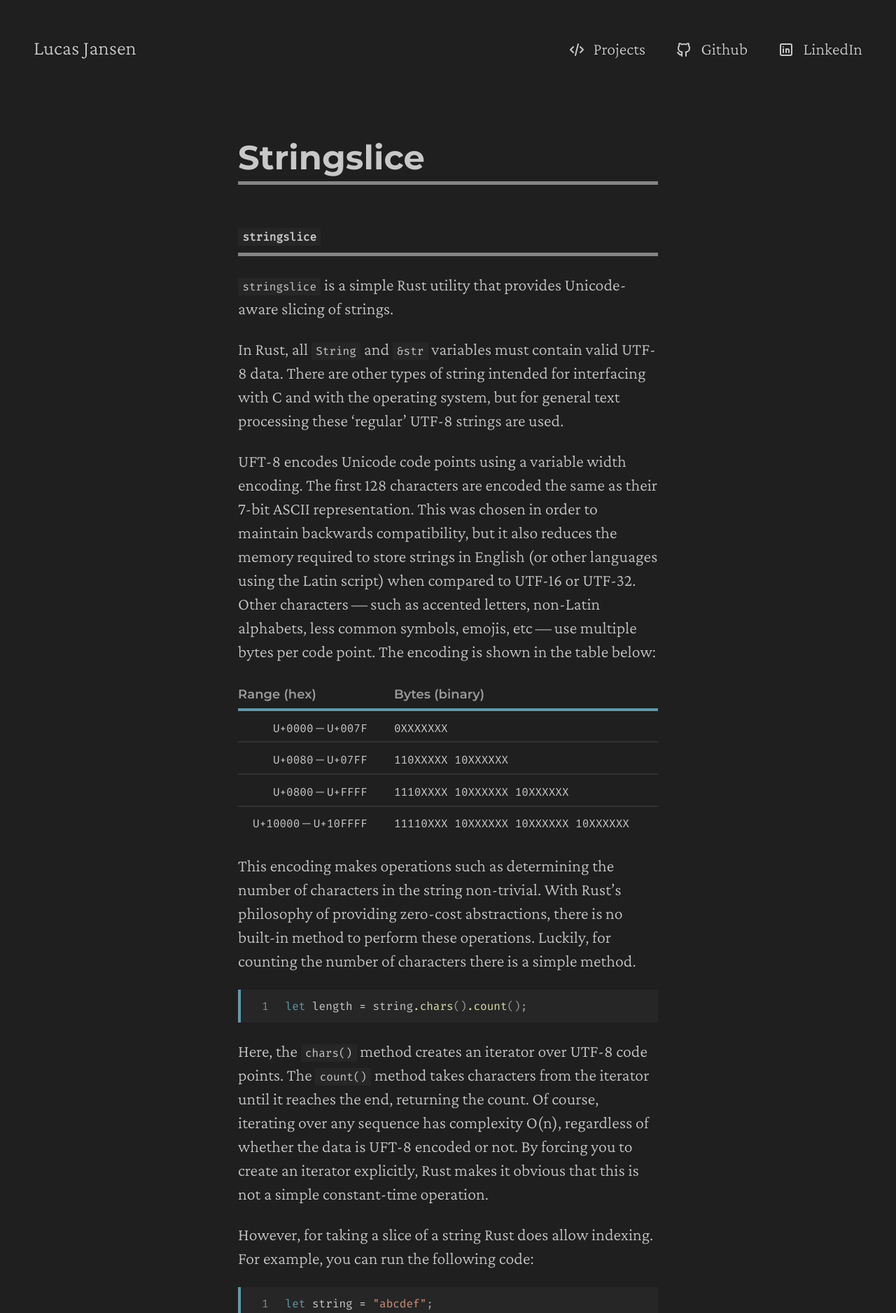
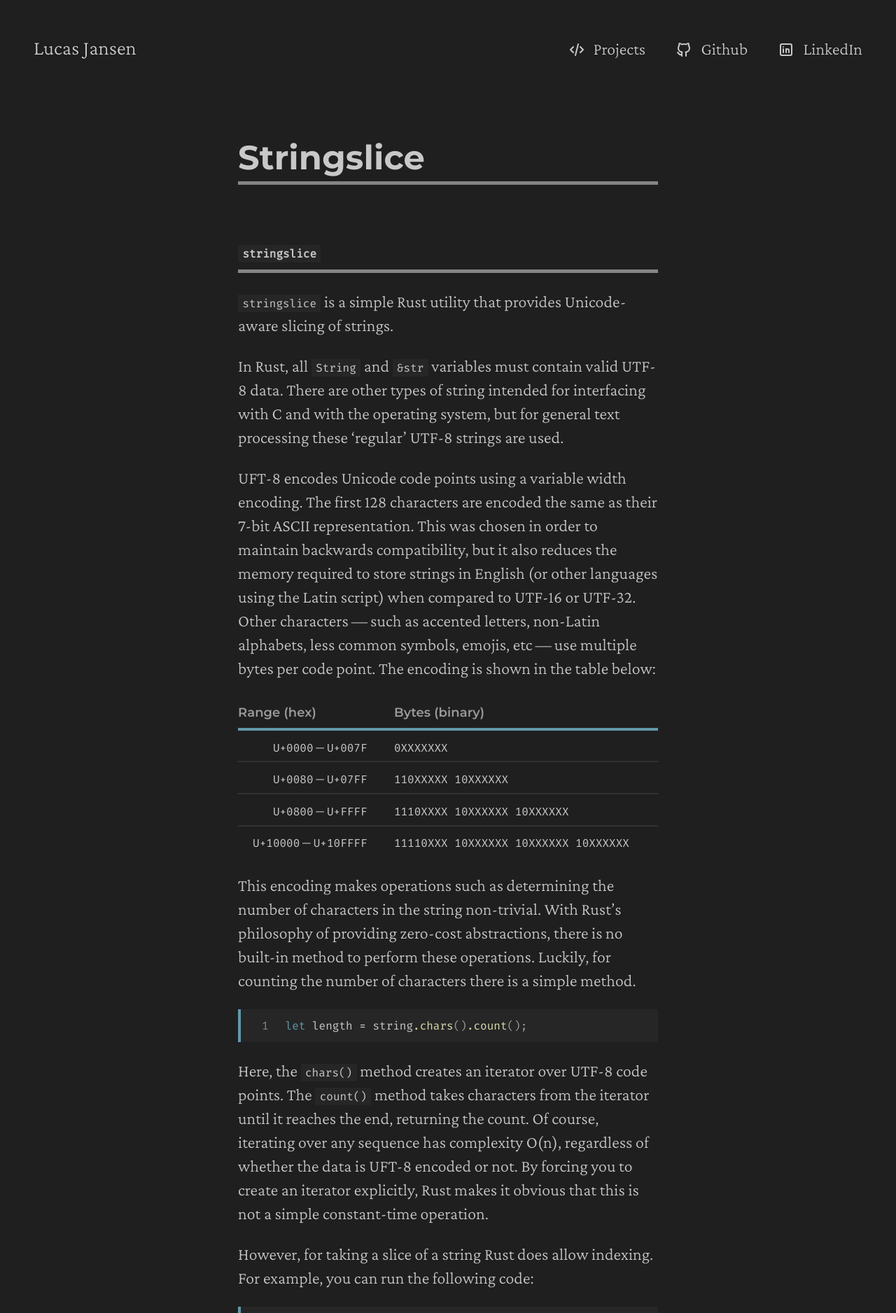
Before and after one commit to staticintlucas/staticintlucas.github.io, a Jekyll site: the page built from _projects/stringslice.md, in a window 1280 px wide. Shown: the top 1876 px of the page at 70% size. Built offline with Jekyll 4.4.1, drawn with Linux system fonts in a browser that asks for light colours.

Commit message:
Misc style tweaks

```diff
--- a/_sass/main.scss
+++ b/_sass/main.scss
@@ -124,11 +124,13 @@
 h1, h2, h3, h4, h5, h6 {
   font-family: $header-font-family;
   font-weight: $header-font-weight;
+  line-height: $header-line-height;
   text-decoration: none;
-  margin-top: $paragraph-spacing;
+  margin-top: 2 * $paragraph-spacing;
   border-bottom: solid $grey-thickness $hr-color;
   // Match the bottom underline with padding so its text is vertically centered within itself
-  padding-top: $grey-thickness;
+  padding-top: $grey-thickness + $header-padding;
+  padding-bottom: $header-padding;
 
   &.noline {
     border-bottom: none;
@@ -148,17 +150,8 @@
   font-size: $h3-font-size;
 }
 
-h4 {
+h4, h5, h6 {
   font-size: $h4-font-size;
-}
-
-h5 {
-  font-size: $h5-font-size;
-}
-
-h6 {
-  font-size: $h6-font-size;
-  color: $greyed-out;
 }
 
 i, em {
@@ -192,6 +185,10 @@
     &::marker {
       color: $highlight;
     }
+
+    p, ul, ol {
+      margin: $li-v-spacing 0;
+    }
   }
 }
 
@@ -213,9 +210,14 @@
   box-decoration-break: clone;
   background-image: $a-background-image;
   background-repeat: no-repeat;
+  background-size: 100% $a-uline-thickness-min; // For IE11-compat
   background-size: 100% $a-uline-thickness;
   background-position: top $a-uline-offset center;
   text-shadow: $a-text-shadow;
+
+  h1 &, h2 &, h3 &, h4 &, h5 &, h6 & {
+    background-position: top $a-header-uline-offset center;
+  }
 
   &.noline {
     background-image: none;
@@ -280,6 +282,7 @@
       &:first-of-type {
         width: 1.65 * $code-h-spacing;
         padding-right: $code-h-spacing;
+        text-align: right; // For IE11-compat
         text-align: end;
         user-select: none;
       }
@@ -327,10 +330,11 @@
     font-weight: $table-header-font-weight;
     font-size: $table-header-font-size;
     // Make line height same as other rows for consistency
-    line-height: $font-line-height * $font-size / $h6-font-size;
+    line-height: $font-line-height * $font-size / $table-header-font-size;
     color: $greyed-out;
 
     th {
+      text-align: left !important; // For IE11-compat
       text-align: start !important;
     }
   }
@@ -376,15 +380,7 @@
 
 div.card {
   display: block;
-  margin: 2 * $paragraph-spacing 0;
-
-  >:first-child {
-    margin-top: 0;
-  }
-
-  >:last-child {
-    margin-bottom: 0;
-  }
+  margin: $paragraph-spacing 0;
 }
 
 hr {
--- a/_sass/reset.css
+++ b/_sass/reset.css
@@ -21,6 +21,7 @@
   border: 0;
   font-size: 100%;
   font: inherit;
+  line-height: inherit;
   vertical-align: baseline;
 }
 /* HTML5 display-role reset for older browsers */
--- a/_sass/variables.scss
+++ b/_sass/variables.scss
@@ -24,10 +24,8 @@
 
 $h1-font-size: 2 * $font-size;
 $h2-font-size: 1.5 * $font-size;
-$h3-font-size: 1.25 * $font-size;
-$h4-font-size: 1 * $font-size;
-$h5-font-size: 0.875 * $font-size;
-$h6-font-size: 0.85 * $font-size;
+$h3-font-size: 1.0 * $font-size;
+$h4-font-size: 0.85 * $font-size;
 
 $mono-font-family: "Fira Mono", monospace;
 $mono-letter-spacing: 0;
@@ -39,12 +37,14 @@
 $mono-line-height: 1.2 * $mono-font-content-area;
 $mono-padding: 0.18em 0.4em;
 
-$header-font-family: Montserrat, "DejaVu Sans", Verdana, sans‑serif;
+$header-font-family: Montserrat, "DejaVu Sans", Verdana, sans-serif;
 $header-font-weight: 700;
-// $header-font-ascender: 968 / 1000; // from https://seek-oss.github.io/capsize/
-// $header-font-descender: 251 / 1000;
+$header-font-ascender: 968 / 1000; // from https://seek-oss.github.io/capsize/
+$header-font-descender: 251 / 1000;
 // $header-font-caps-height: 700 / 1000;
+// $header-font-content-area: $header-font-ascender + $header-font-descender;
 $header-font-size: 1 * $font-size;
+$header-line-height: 21pt / $header-font-size;
 
 $table-header-font-family: $header-font-family;
 $table-header-font-size: 0.75 * $font-size;
@@ -62,6 +62,7 @@
 $highlight-line: 3pt;
 $grey-thickness: 0.12em;
 $hr-thickness: 1.5pt;
+$header-padding: 1em * ($font-line-height - $header-line-height) / 2;
 
 @function shadow($width, $height, $color) {
   $output: '';
@@ -76,8 +77,11 @@
   @return unquote($output);
 }
 
-$a-uline-offset: $font-ascender * 1em + 0.104em;
-$a-uline-thickness: Max(0.03em, 1px); // capital M so sass doesn't try to evaluate max
+$a-uline-thickness-min: 1px;
+$a-uline-thickness-val: 0.03em;
+$a-uline-offset: ($font-ascender + $font-descender / 2) * 1em;
+$a-header-uline-offset: ($header-font-ascender + $header-font-descender / 2) * 1em;
+$a-uline-thickness: Max($a-uline-thickness-val, $a-uline-thickness-min); // capital M so sass doesn't try to evaluate max
 $a-background-image: linear-gradient(to bottom,
   transparent 0,
   currentColor 0,
@@ -85,12 +89,12 @@
   transparent 100%);
 $a-text-shadow: shadow(0.06em, 0.045em, $background);
 
-
 $content-spacing: 4 * $font-size;
 $nav-h-spacing: 1.8 * $font-size;
 $nav-v-spacing: 1 * $font-size;
 $list-h-spacing: 2 * $font-size;
 $li-h-spacing: 0.3 * $font-size;
+$li-v-spacing: 0.5 * $font-size;
 $paragraph-spacing: 1 * $font-size;
 $table-h-spacing: 0.8 * $font-size;
 $table-v-spacing: 0.2 * $font-size;
```
